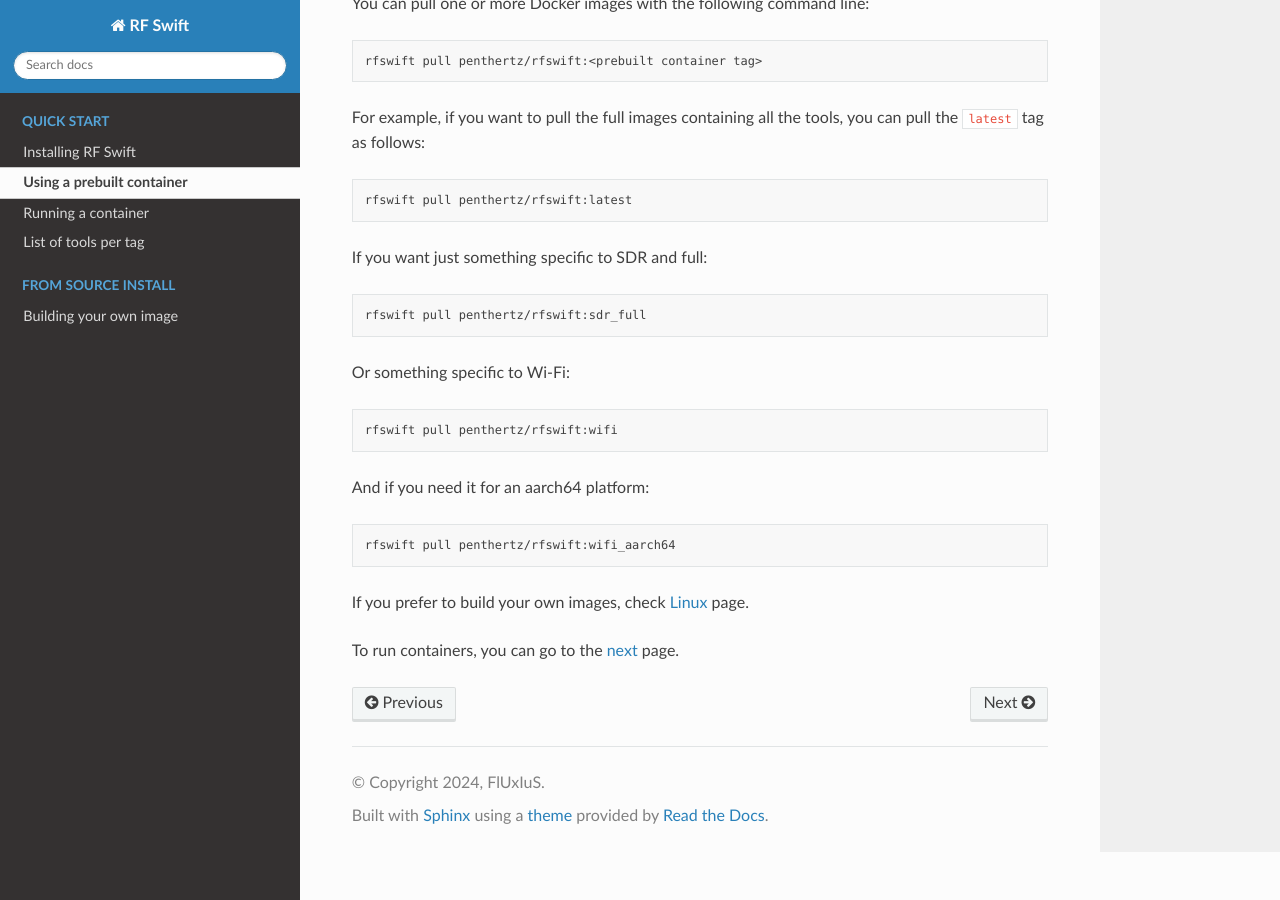
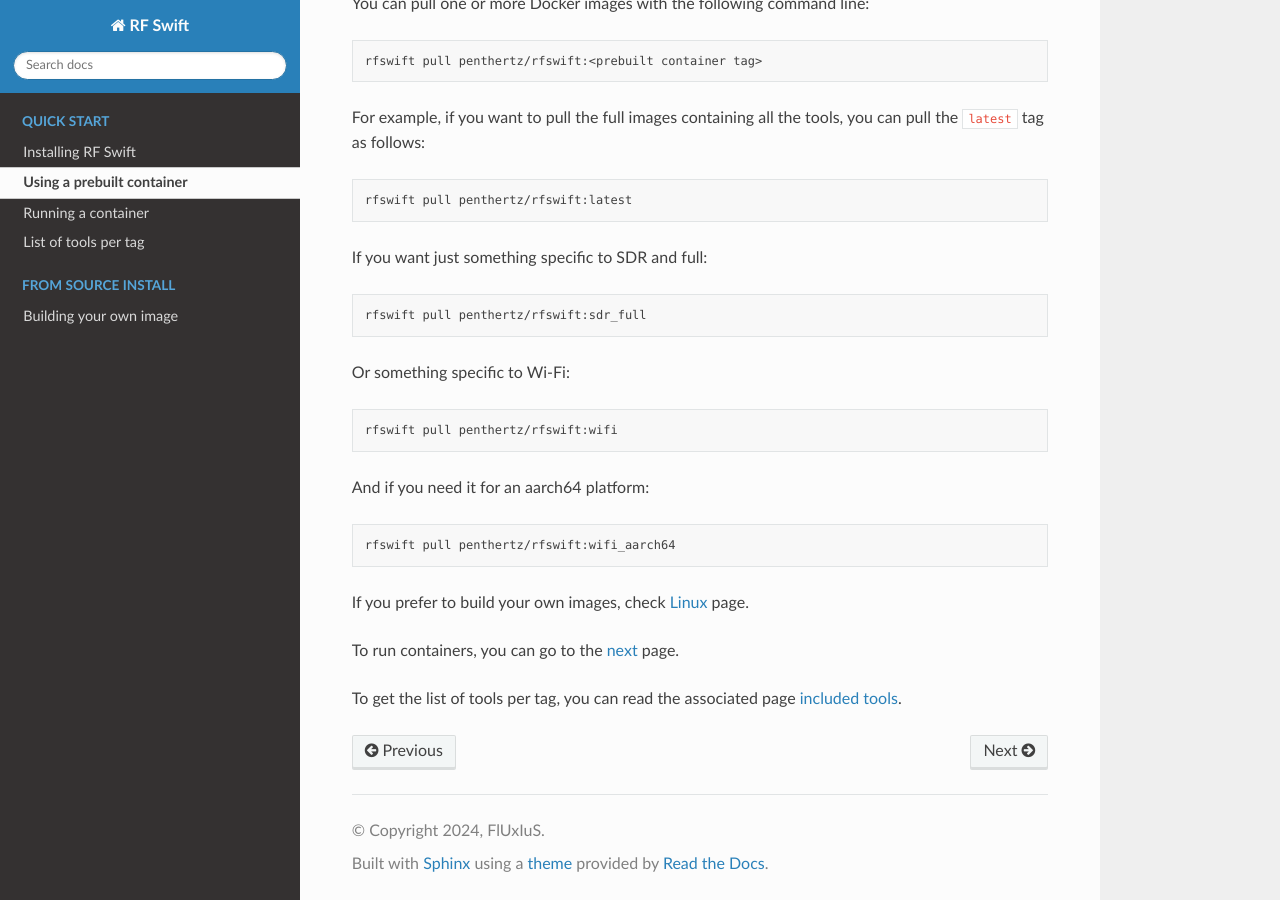
Before and after one commit to PentHertz/RF-Swift-docs, a Sphinx documentation site: the page built from source/getting-started/prebuiltcontainer.rst, in a window 1280 px wide and 900 px high, scrolled down 1258 px. Built offline with Sphinx 7.4.7 and the Read the Docs theme 2.0.0, drawn with Linux system fonts in a browser that asks for light colours.

Commit message:
Ref for included tools

```diff
--- a/source/getting-started/prebuiltcontainer.rst
+++ b/source/getting-started/prebuiltcontainer.rst
@@ -57,3 +57,5 @@
 If you prefer to build your own images, check :ref:`Linux<own_image>` page.
 
 To run containers, you can go to the :ref:`next<running_container>` page.
+
+To get the list of tools per tag, you can read the associated page :ref:`included tools <tools_per_tag>`.
```
